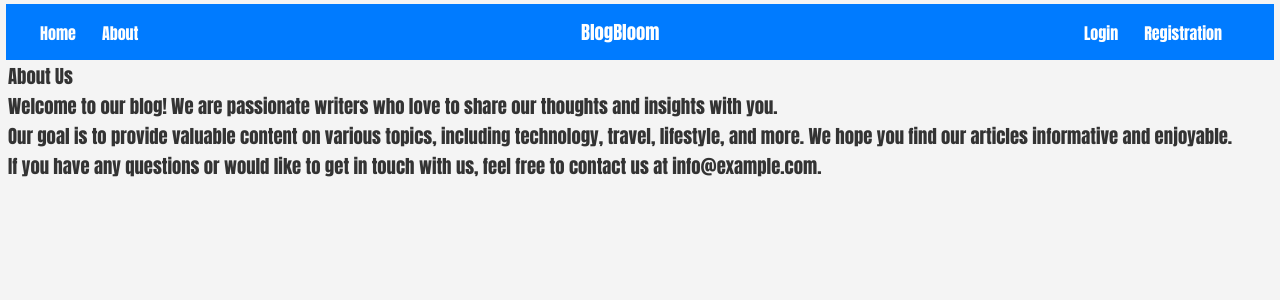
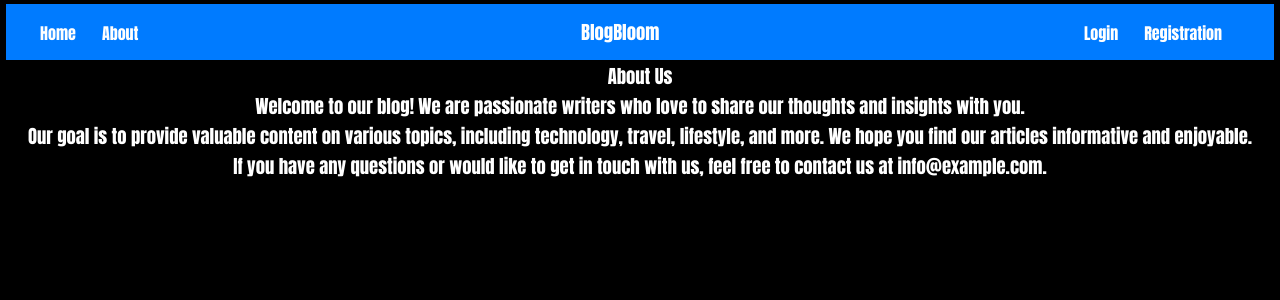
Before and after one commit to jankimutai/BlogBloom, a React (Create React App) app: page /about in a window 1280 px wide. Shown: the top 300 px of the page. Built offline with nearby package versions, Linux system fonts and the light colour scheme.

Commit message:
blog details

```diff
--- a/src/App.css
+++ b/src/App.css
@@ -1,8 +1,9 @@
-*{
+* {
   margin: 2px;
   font-family: Impact, Haettenschweiler, 'Arial Narrow Bold', sans-serif;
   font-size: 14pt;
 }
+
 .navbar {
   background-color: #007BFF;
   color: #fff;
@@ -22,12 +23,13 @@
   display: inline;
   margin-right: 20px;
 }
+
 body {
   font-family: Arial, sans-serif;
   margin: 0;
   padding: 0;
-  background-color: #f4f4f4;
-  color: #333;
+  background-color: #000;
+  color: #fff
 }
 
 .navbar a {
@@ -107,8 +109,6 @@ body {
   background-color: #0056b3;
 }
 
-
-
 /* Custom CSS for login container */
 .login-container {
   width: 100%;
@@ -177,12 +177,13 @@ body {
 .registration-link:hover {
   text-decoration: underline;
 }
+
 .blog-list {
   width: 70%;
   margin: 0 auto;
   padding: 20px;
-  background-color: #f5f5f5;
-  border: 1px solid #ddd;
+  background-color: #007BFF;
+  border: 1px solid #ccc;
   border-radius: 5px;
 }
 
@@ -206,13 +207,15 @@ body {
 
 .blog-content {
   margin-top: 10px;
-  color: #555;
+  color: brown
 }
+
 .blog_image {
-  width: 400px;
-  height: 400px;
-  object-fit:cover;
-  border-radius: 3%;
+  display: block;
+  margin: 0 auto;
+  max-width: 100%;
+  max-height: 100%;
+  object-fit: contain;
 }
 
 .blog-creation-container {
@@ -253,3 +256,7 @@ body {
 .blog-creation-button:hover {
   background-color: #0056b3;
 }
+
+.about-content {
+  text-align: center;
+}
--- a/src/components/About.js
+++ b/src/components/About.js
@@ -3,6 +3,7 @@ import React from 'react';
 const About = () => {
   return (
     <div className="about">
+      <div className="about-content">
       <h2>About Us</h2>
       <p>
         Welcome to our blog! We are passionate writers who love to share our thoughts and insights with you.
@@ -13,6 +14,7 @@ const About = () => {
       <p>
         If you have any questions or would like to get in touch with us, feel free to contact us at info@example.com.
       </p>
+      </div>
     </div>
   );
 };
```
Also changed, not shown: 1 other file (tests, documents, lock files or other folders).
